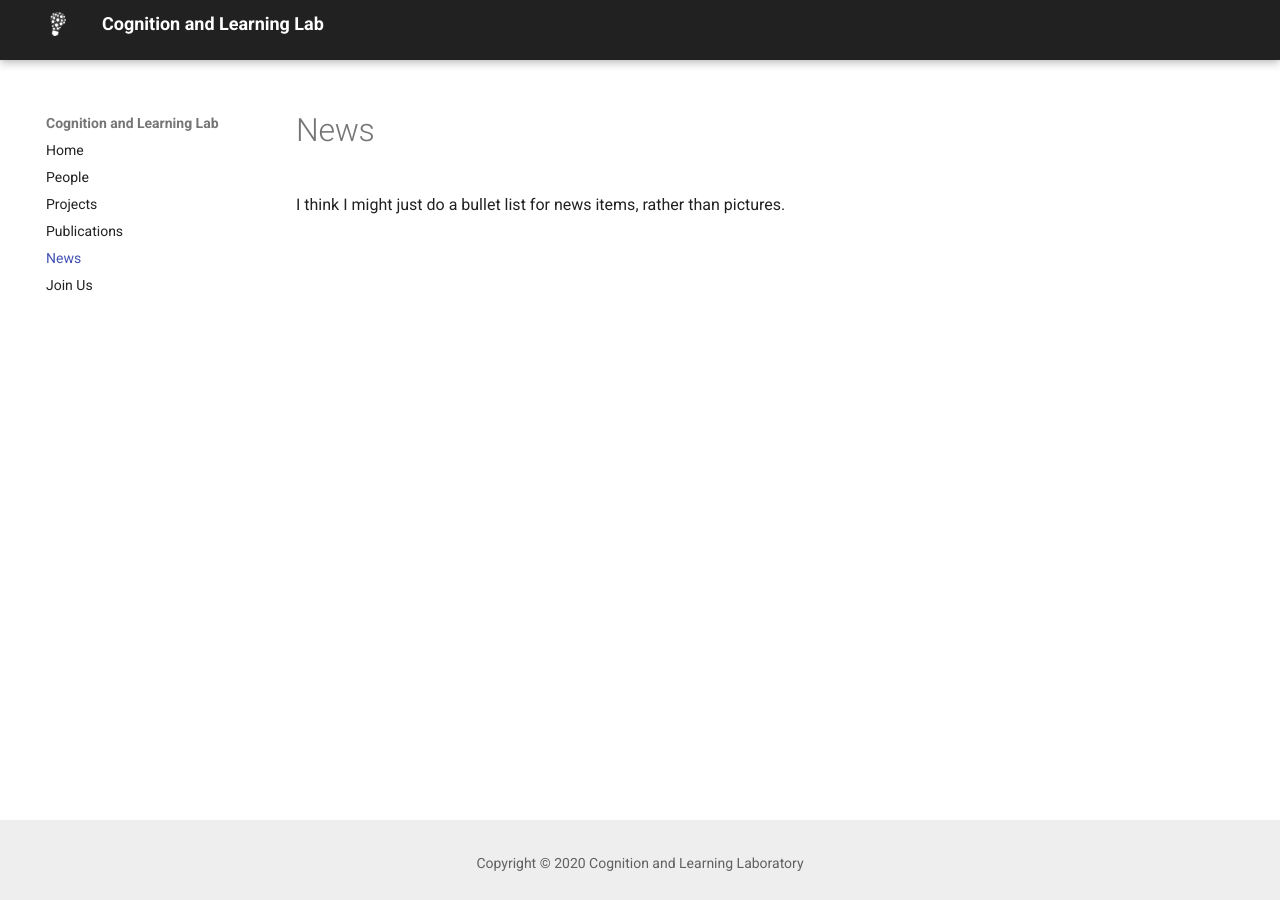
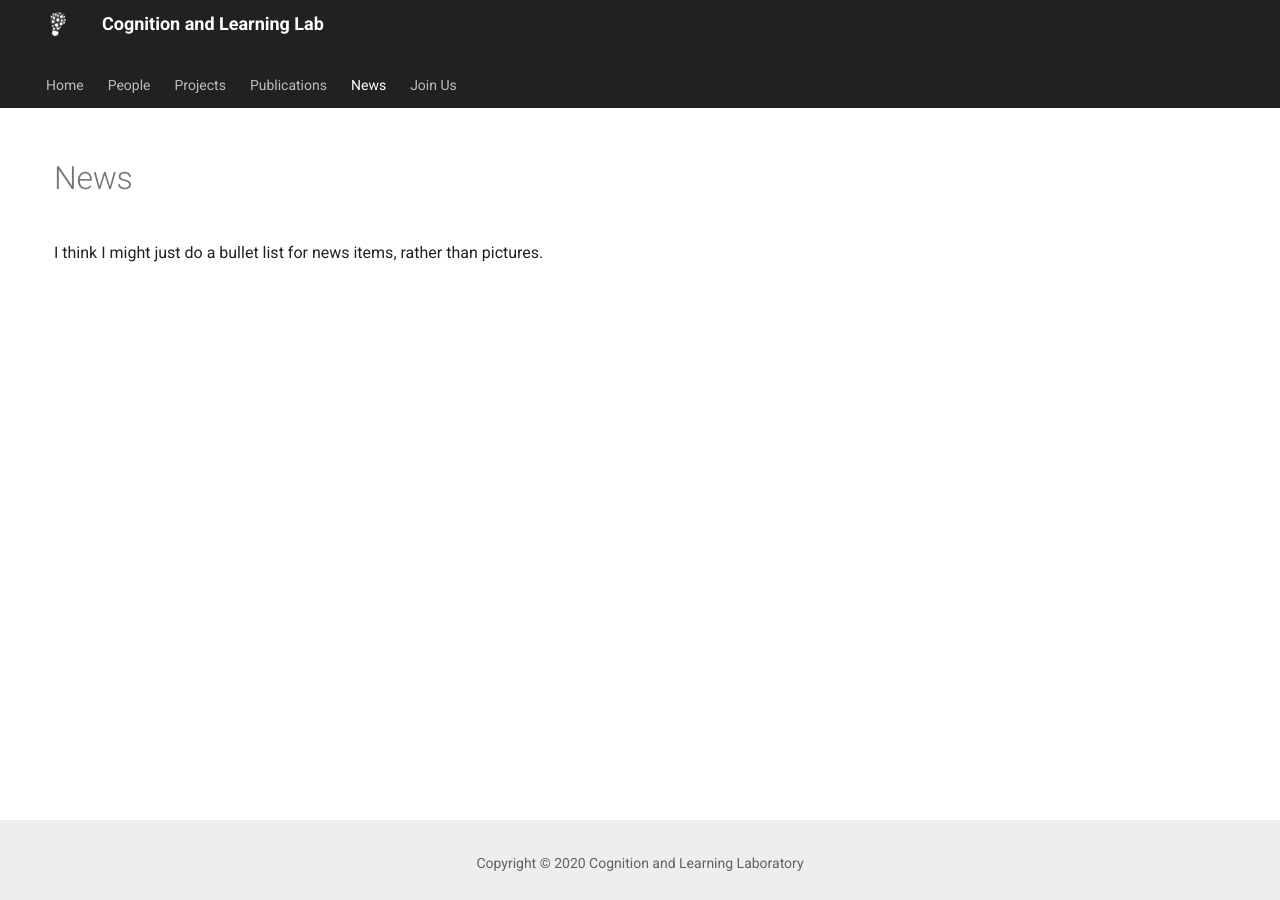
Before and after one commit to shivanya-chandra/pcllab.github.io, an MkDocs documentation site: the page built from docs/news.md, in a window 1280 px wide. Built offline with MkDocs 1.6.1 and Material for MkDocs 9.7.7, drawn with Linux system fonts in a browser that asks for light colours.

Commit message:
Fix navbar alignment and move links to header

```diff
--- a/docs/css/extra.css
+++ b/docs/css/extra.css
@@ -1,12 +1,12 @@
 .md-typeset a {
-    color: #C28E0E;
+	color: #c28e0e;
 	/* C28E0E */
 }
 
 /* Navbar */
 
 .md-nav__link--active {
-    color: #C28E0E;
+	color: #c28e0e;
 }
 
 /* .md-header {
@@ -18,6 +18,10 @@
 
 .md-header {
 	height: 3rem;
+	background: #212121 !important;
+}
+
+nav.md-tabs {
 	background: #212121 !important;
 }
 
@@ -49,14 +53,14 @@
 }
 
 .md-footer-meta {
-    background-color: #EEEEEE !important;
+	background-color: #eeeeee !important;
 }
 
 .footer {
 	position: relative;
 	/* padding-top: 30px; */
 	text-align: center;
-    background-color: #EEEEEE;
+	background-color: #eeeeee;
 	color: #616161;
 	height: 80px;
 	font-size: 14px;
@@ -76,7 +80,7 @@
 }
 
 #text {
-    background-color: #EEEEEE !important;
+	background-color: #eeeeee !important;
 }
 
 .image-center {
@@ -100,6 +104,11 @@
 	margin-top: 0 !important;
 }
 
+.md-header-nav,
+.md-tabs__inner {
+	max-width: 50rem;
+}
+
 /* @media only screen and (max-width: 76.1875em)
 html .md-nav--primary .md-nav__title--site {
     background-color: #212121
--- /dev/null
+++ b/docs/js/headerfix.js
@@ -0,0 +1,3 @@
+;(function() {
+	setInterval(() => document.getElementsByClassName("md-tabs")[0].setAttribute("data-md-state", ""), 500)
+})()
--- a/mkdocs.yml
+++ b/mkdocs.yml
@@ -6,16 +6,22 @@ theme:
     name: material
     palette:
         primary: black
+        secondary: amber
     # logo: img/lightbulb-3.png
     favicon: img/favicon.ico
     logo: "img/lightbulb-nav-logo.png"
     custom_dir: "theme/"
+    feature:
+        tabs: true
 
 extra_css:
     - css/extra.css
     - css/modal.css
     - css/people.css
     - css/grid.css
+
+extra_javascript:
+    - js/headerfix.js
 
 markdown_extensions:
     - attr_list
@@ -29,10 +35,15 @@ docs_dir: docs
 
 nav:
     - Home: index.md
-    - People: people.md
-    - Projects: projects.md
-    - Publications: publications.md
-    - News: news.md
-    - Join Us: joinus.md
+    - People:
+          - People: people.md
+    - Projects:
+          - Projects: projects.md
+    - Publications:
+          - Publications: publications.md
+    - News:
+          - News: news.md
+    - Join Us:
+          - Join Us: joinus.md
 
 plugins: []
--- a/theme/partials/footer.html
+++ b/theme/partials/footer.html
@@ -1,3 +1,11 @@
 <footer class="footer">
-  <p class="footer-text">{{ config.copyright }}</p>
+	<p class="footer-text">{{ config.copyright }}</p>
 </footer>
+
+<style type="text/css">
+	@media screen and (min-width: 1220px) {
+		.md-sidebar--primary {
+			display: none;
+		}
+	}
+</style>
```
Also changed, not shown: docs/index.md (line endings or trailing spaces). Lines whose indentation alone changed are shown as unchanged.
